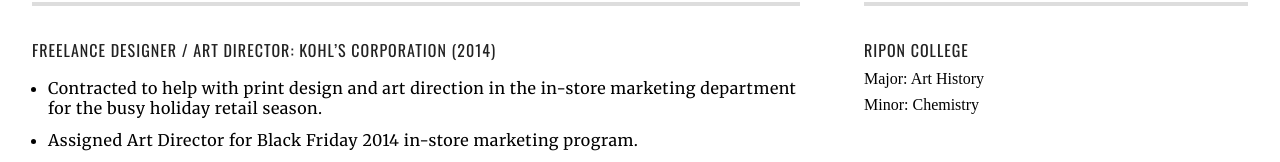
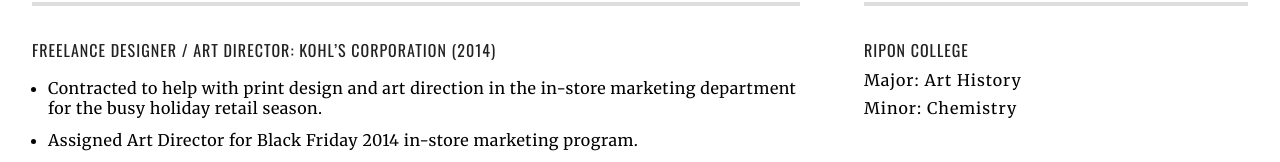
Before and after one commit to andyfehrenbach/andyfehrenbach.github.io, a plain HTML site: page index.html in a window 1280 px wide. Shown: the part 524-686 px from the top of the page. Drawn offline with nearby package versions, Linux system fonts and the light colour scheme.

Commit message:
fixed error with p css

```diff
--- a/stylesheet.css
+++ b/stylesheet.css
@@ -25,7 +25,7 @@
 }
 /*end reset*/
 
-h1, h2, h3, h4 p, li {
+h1, h2, h3, h4, p, li {
 	color: #000;
 	letter-spacing: 1px;
 	font-family: 'merriweather', georgia, serif;
```
